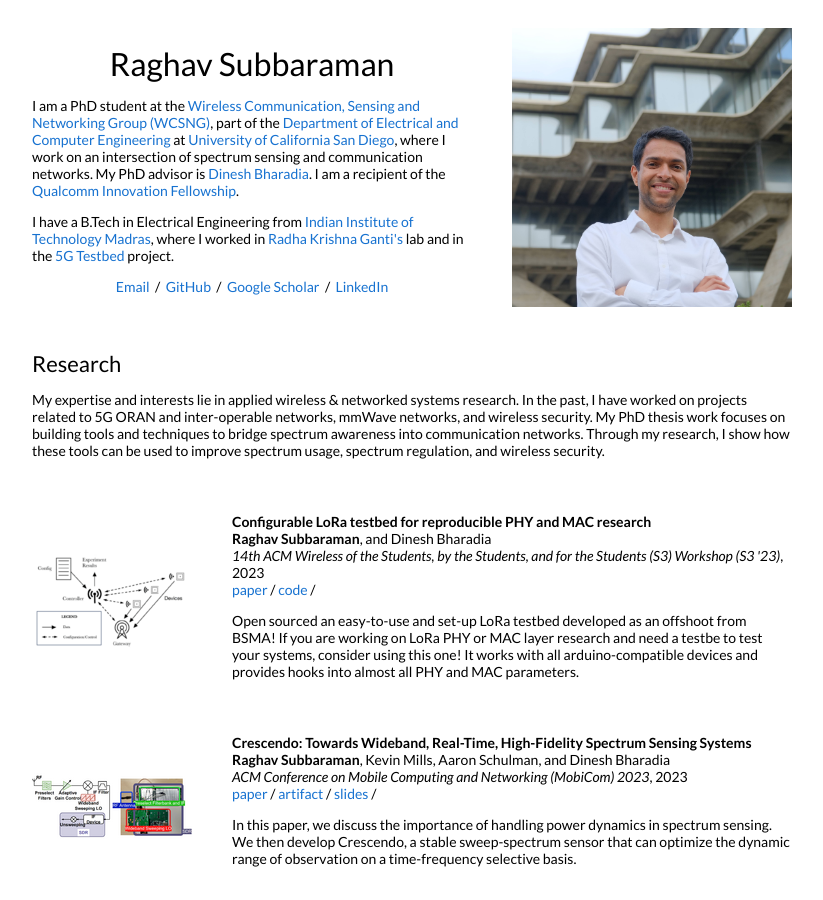
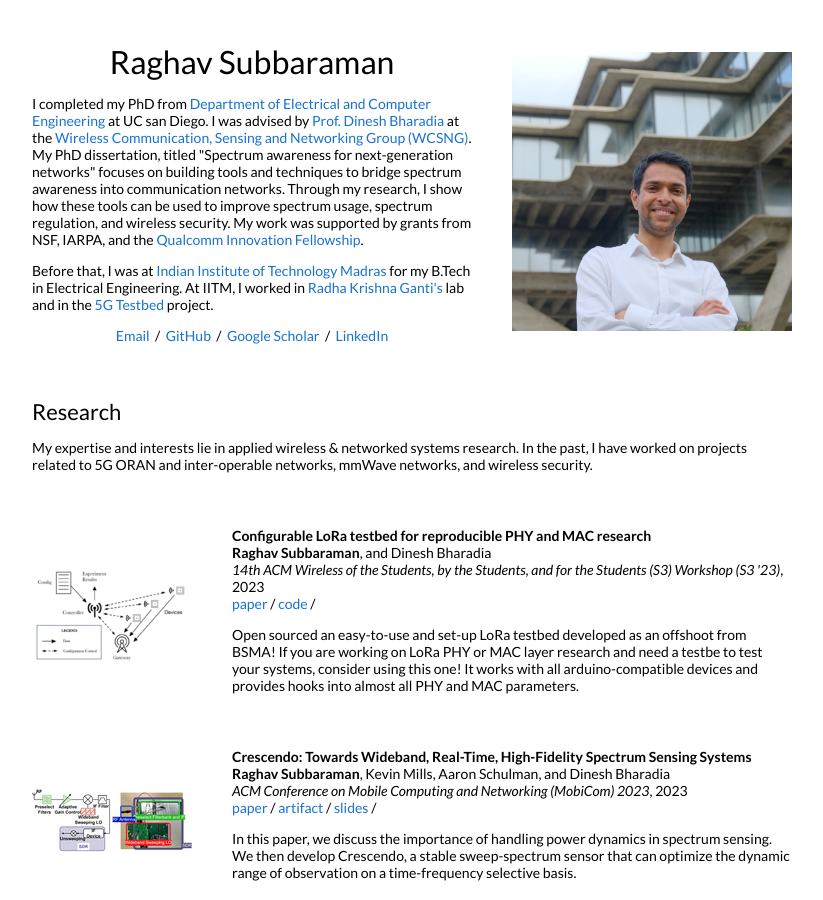
Before and after one commit to rsubbaraman/rsubbaraman.github.io, a Jekyll site: the page built from _posts/2024-05-15-rfsynth.markdown, in a window 1280 px wide and 900 px high. Shown: the whole window, without its empty margins (228-1051 px from the left). Built offline with Jekyll 4.4.1, drawn with Linux system fonts in a browser that asks for light colours; our own code applies the rules of GitHub Pages for plain Markdown files.

Commit message:
update status

```diff
--- a/_layouts/default.html
+++ b/_layouts/default.html
@@ -30,24 +30,29 @@
               <h1>
                 Raghav Subbaraman
               </h1>
-              <p>I am a PhD student at the <a href="https://wcsng.ucsd.edu">Wireless Communication, Sensing and
-                  Networking Group (WCSNG)</a>, part of the <a href="https://ece.ucsd.edu/">Department of Electrical and
-                  Computer Engineering</a> at <a href="https://www.ucsd.edu/">University of California San Diego</a>,
-                where I work on an intersection of spectrum sensing and communication networks. My PhD advisor is <a
-                  href="https://web.eng.ucsd.edu/~dineshb/">Dinesh Bharadia</a>. I am a recipient of the <a
+              <p>I completed my PhD from <a href="https://ece.ucsd.edu/">Department of Electrical and
+                  Computer Engineering</a> at UC san Diego. I was advised by <a
+                  href="https://web.eng.ucsd.edu/~dineshb/">Prof. Dinesh Bharadia</a> at the <a
+                  href="https://wcsng.ucsd.edu">Wireless Communication, Sensing and
+                  Networking Group (WCSNG)</a>. My PhD dissertation, titled "Spectrum awareness for next-generation
+                networks" focuses on building tools and
+                techniques to bridge spectrum awareness into communication networks. Through my research, I show how
+                these tools can be used to improve spectrum usage, spectrum regulation,
+                and wireless security. My work was supported by grants from NSF, IARPA, and the <a
                   href="https://www.qualcomm.com/research/university-relations/innovation-fellowship/2022-north-america">Qualcomm
                   Innovation Fellowship</a>.
               </p>
               <p>
-                I have a B.Tech in Electrical Engineering from <a href="http://www.iitm.ac.in/">Indian Institute of
-                  Technology Madras</a>, where I worked in <a href="http://www.ee.iitm.ac.in/rganti/">Radha Krishna
+                Before that, I was at <a href="http://www.iitm.ac.in/">Indian Institute of
+                  Technology Madras</a> for my B.Tech in Electrical Engineering. At IITM, I worked in <a
+                  href="http://www.ee.iitm.ac.in/rganti/">Radha Krishna
                   Ganti's</a> lab and in the <a href="http://www.ee.iitm.ac.in/5g/">5G Testbed</a> project.
               </p>
               <p style="text-align:center">
-                <a target="_blank" href="https://mailhide.io/e/Os1xgqKq"> Email</a> &nbsp;/&nbsp;
+                <a target="_blank" href="https://mailhide.io/e/Os1xgqKq">Email</a> &nbsp;/&nbsp;
                 <a href="https://github.com/rsubbaraman">GitHub</a> &nbsp;/&nbsp;
                 <a href="https://scholar.google.com/citations?user=LWty0cgAAAAJ&hl=en">Google Scholar</a> &nbsp;/&nbsp;
-                <a href="https://www.linkedin.com/in/rsubbaraman/"> LinkedIn </a>
+                <a href="https://www.linkedin.com/in/rsubbaraman/">LinkedIn</a>
               </p>
             </td>
             <td style="padding:2.5%;width:40%;max-width:40%">
@@ -65,10 +70,6 @@
                 My expertise and interests lie in applied wireless & networked systems research. In the past, I have
                 worked on projects related to 5G ORAN and inter-operable networks, mmWave networks, and wireless
                 security.
-                My PhD thesis work focuses on building tools and techniques to bridge spectrum awareness into
-                communication networks.
-                Through my research, I show how these tools can be used to improve spectrum usage, spectrum regulation,
-                and wireless security.
               </p>
             </td>
           </tr>
```
